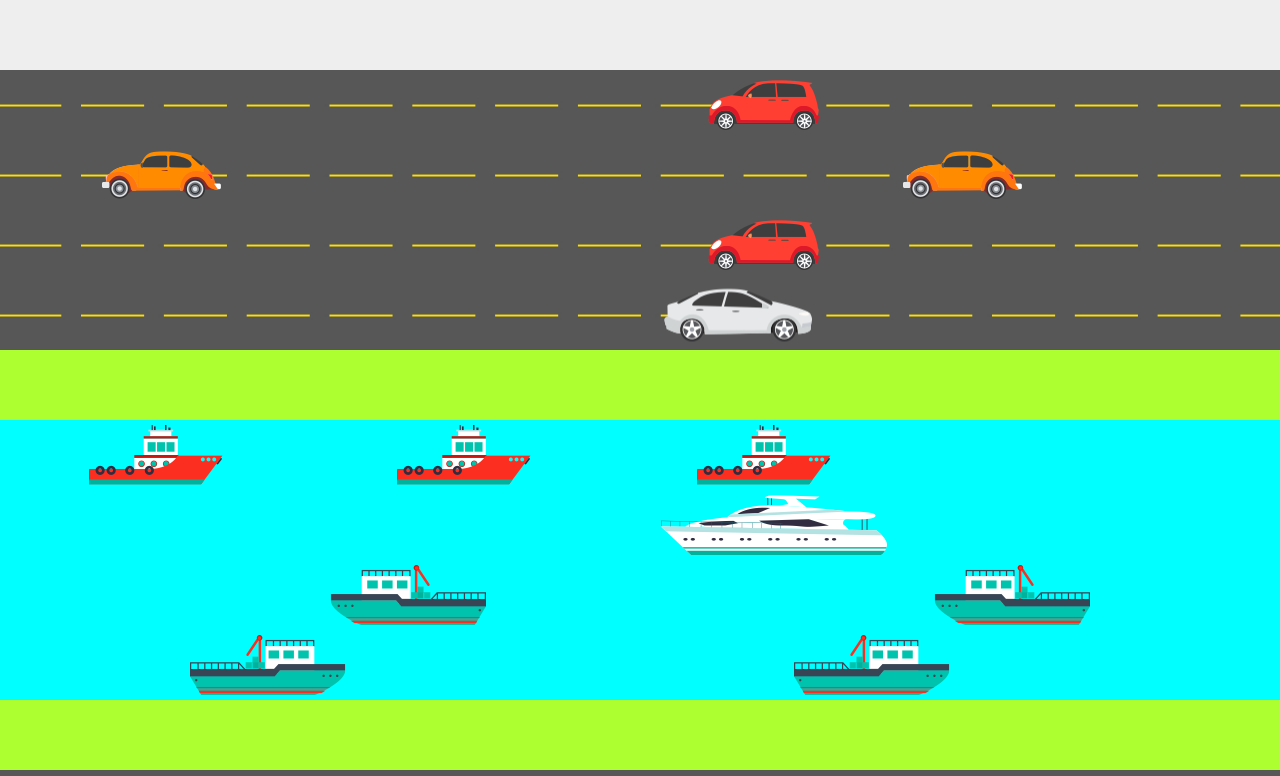
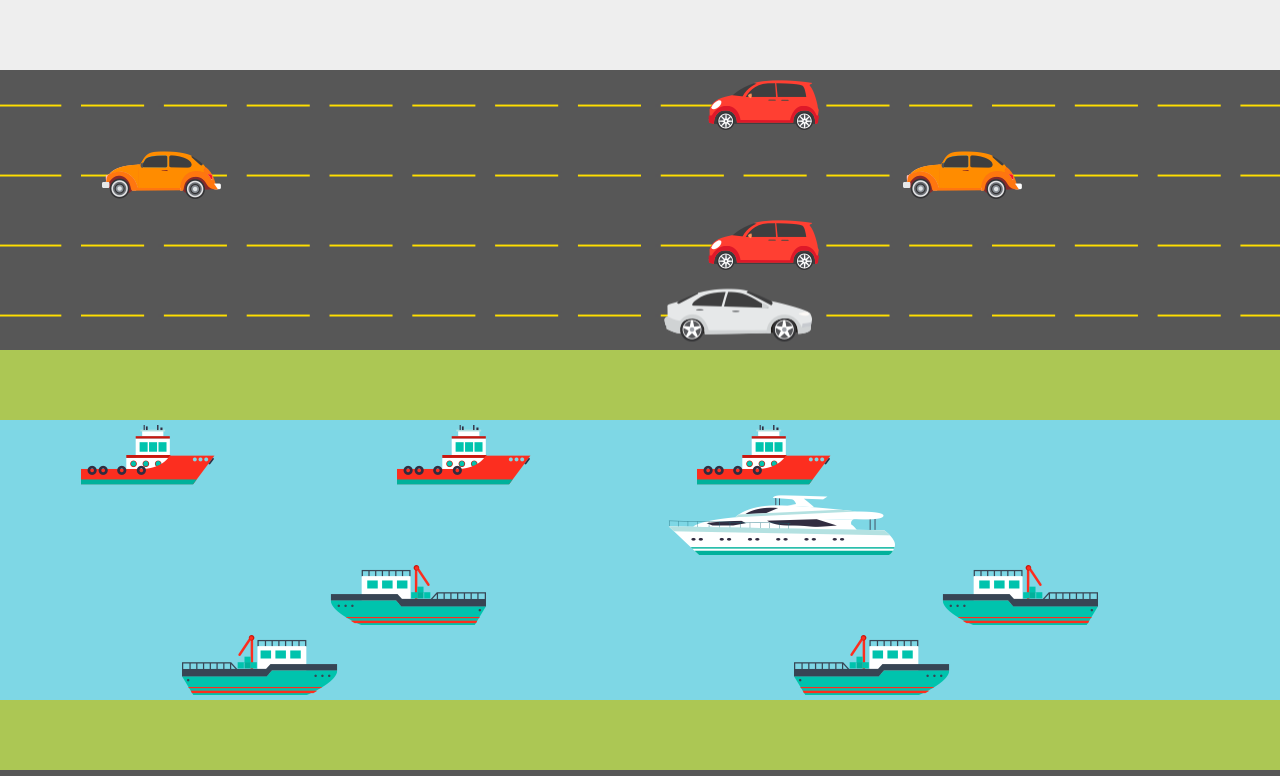
Before and after one commit to andreyBento/frogger, a website: page src/index.html in a window 1280 px wide. Shown: the top 776 px of the page. Drawn offline with Linux system fonts and the light colour scheme.

Commit message:
modificando cor do rio e grama

```diff
--- a/src/sass/geral/_geral.scss
+++ b/src/sass/geral/_geral.scss
@@ -26,10 +26,10 @@
     background-color: #eeeeee;
   }
   &.river{
-    background-color: aqua;
+    background-color: #7ED7E5;
   }
   &.grass{
-    background-color: greenyellow;
+    background-color: #ACC754;
   }
 }
 
@@ -48,6 +48,15 @@
   }
 }
 
+.boat{
+  &.right{
+    right: -250px;
+  }
+  &.left{
+    left: -250px;
+  }
+}
+
 .char{
   position: absolute;
   bottom: 10px;
```
Also changed, not shown: src/css/estiloFrogger.css, 1 other file.
